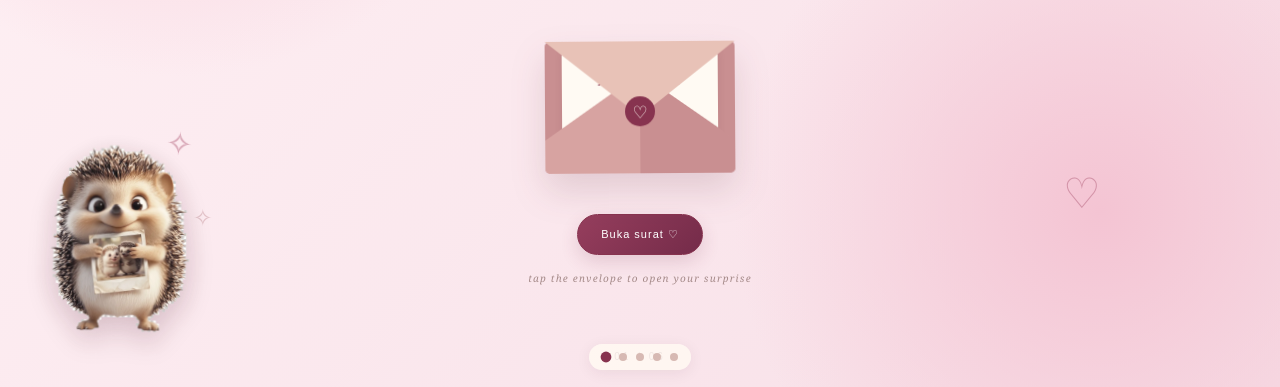
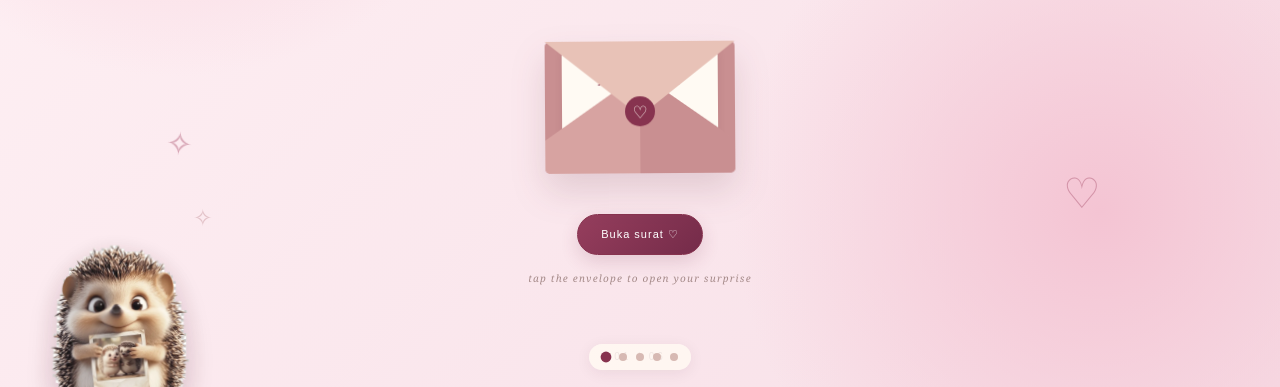
Before and after one commit to Rafki-vini/for-vini, a plain HTML site: page index.html in a window 1280 px wide. Shown: the part 413-800 px from the top of the page. Drawn offline with Linux system fonts and the light colour scheme.

Commit message:
Update mascot position in home section
Adjust the bottom position of the mascot in the home section.

```diff
--- a/style.css
+++ b/style.css
@@ -855,7 +855,7 @@ body { background: #fbe5ec; }
 }
 .page-mascot img { filter: drop-shadow(0 8px 12px rgba(83,31,52,.12)); }
 .content, .opening-scene { position: relative; z-index: 1; }
-.home .page-mascot { left: 1.5%; right: auto; bottom: 50px; width: clamp(130px, 17vw, 200px); }
+.home .page-mascot { left: 1.5%; right: auto; bottom: -50px; width: clamp(130px, 17vw, 200px); }
 .letter-slide .page-mascot { right: 1%; bottom: -12px; width: clamp(150px, 19vw, 225px); }
 .memories-slide .page-mascot { right: 1%; bottom: -10px; width: clamp(125px, 16vw, 185px); }
 .wish-slide .page-mascot {
```
